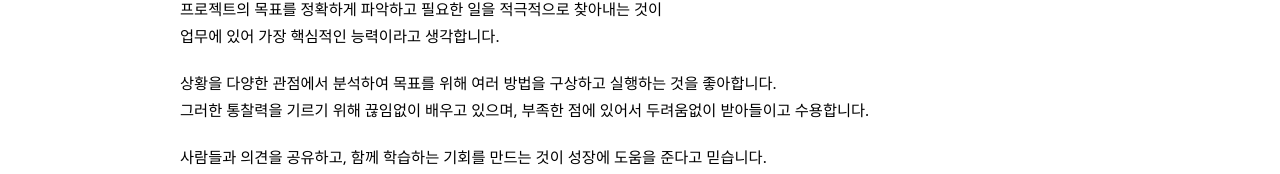
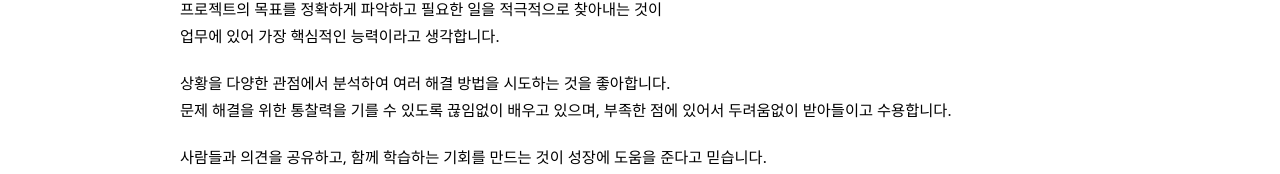
Before and after one commit to rlaisqls/portfolio, a React (Create React App) app: page / in a window 1280 px wide. Shown: the part 400-574 px from the top of the page. Built offline with nearby package versions, Linux system fonts and the light colour scheme.

Commit message:
긴 문장 정리

```diff
--- a/src/portfolio/Portfolio.jsx
+++ b/src/portfolio/Portfolio.jsx
@@ -53,8 +53,8 @@ export const Portfolio = () => {
                       업무에 있어 가장 핵심적인 능력이라고 생각합니다.
                     </div>
                     <div>
-                      상황을 다양한 관점에서 분석하여 목표를 위해 여러 방법을 구상하고 실행하는 것을 좋아합니다. <br />
-                      그러한 통찰력을 기르기 위해 끊임없이 배우고 있으며, 부족한 점에 있어서 두려움없이 받아들이고 수용합니다.
+                      상황을 다양한 관점에서 분석하여 여러 해결 방법을 시도하는 것을 좋아합니다. <br/>
+                      문제 해결을 위한 통찰력을 기를 수 있도록 끊임없이 배우고 있으며, 부족한 점에 있어서 두려움없이 받아들이고 수용합니다.
                     </div>
                     <div>
                       사람들과 의견을 공유하고, 함께 학습하는 기회를 만드는 것이 성장에 도움을 준다고 믿습니다. <br />
```
